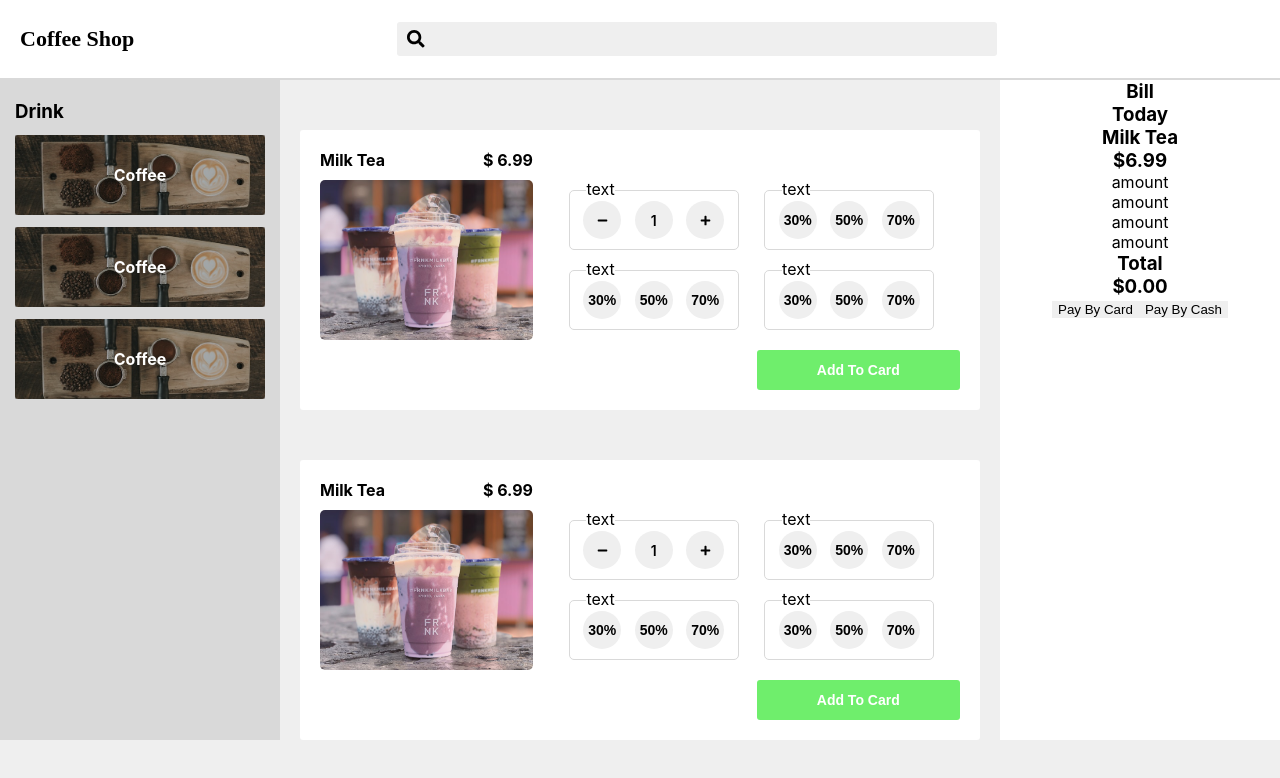
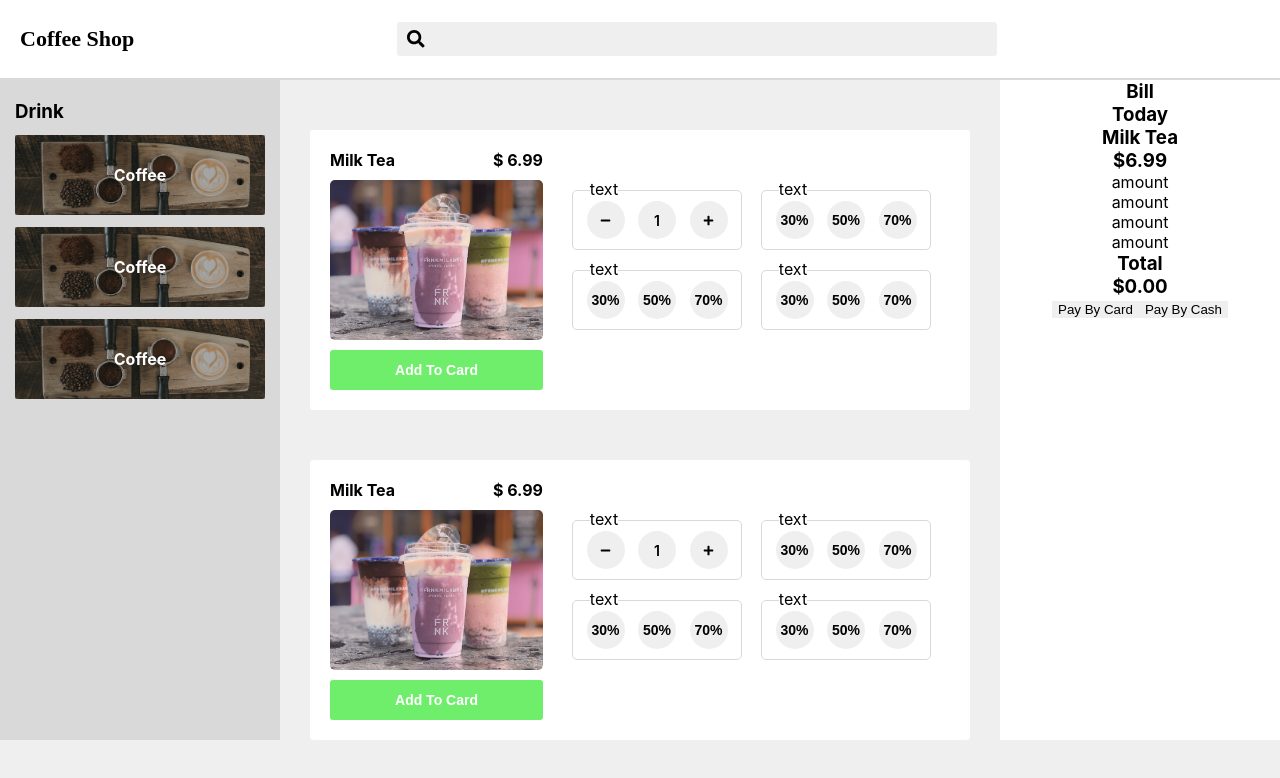
Before and after one commit to vinicius-je/coffee-shop-react, a React (Create React App) app: page / in a window 1280 px wide. Shown: the top 778 px of the page. Built offline with nearby package versions, Linux system fonts and the light colour scheme.

Commit message:
product card style update

```diff
--- a/src/components/product/ProductCard.css
+++ b/src/components/product/ProductCard.css
@@ -3,7 +3,7 @@
     grid-template-columns: repeat(3, 1fr);
     grid-template-rows: 20px 1fr 40px;
     gap: 10px;
-    width: 680px;
+    width: 660px;
     height: 280px;
     margin: 50px auto 0;
     background-color: white;
@@ -44,7 +44,7 @@
 }
 
 .add-cart-btn{
-    grid-area: 3 / 3 / 4 / 4;
+    grid-area: 3 / 1 / 4 / 1;
     background-color: var(--custom-green-3);
     border-radius: 3px;
     font-size: 0.875rem;
```
